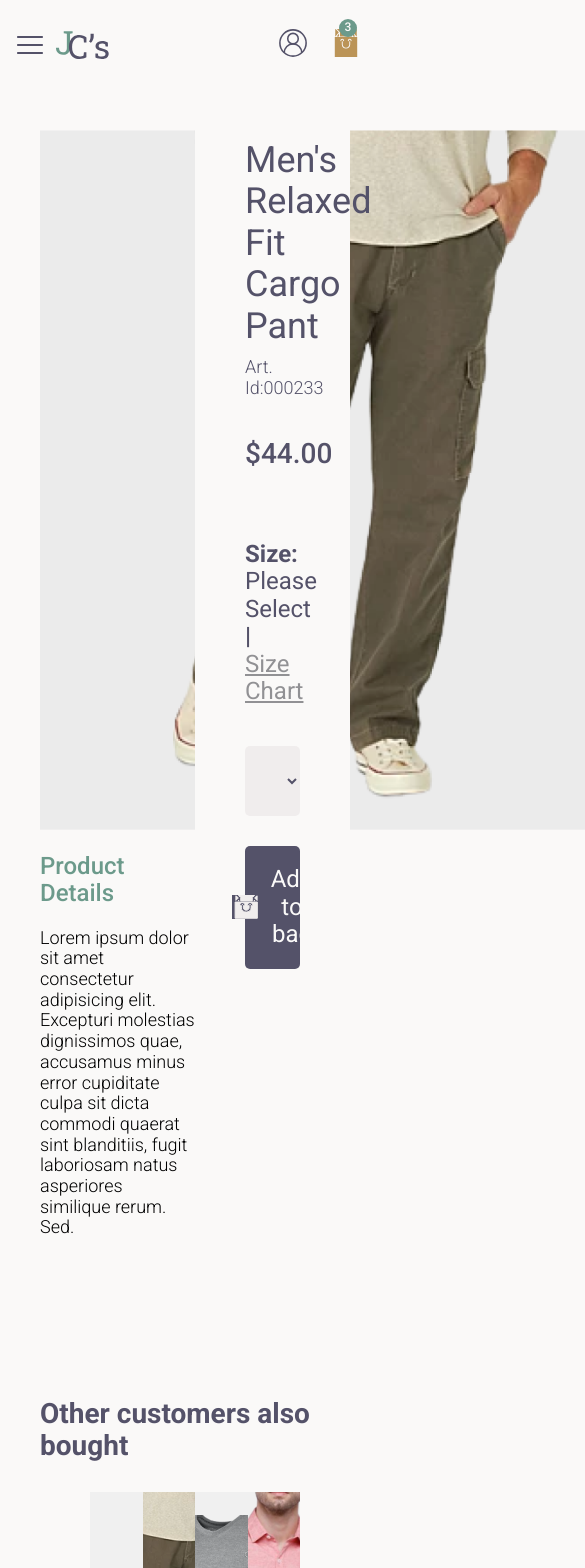
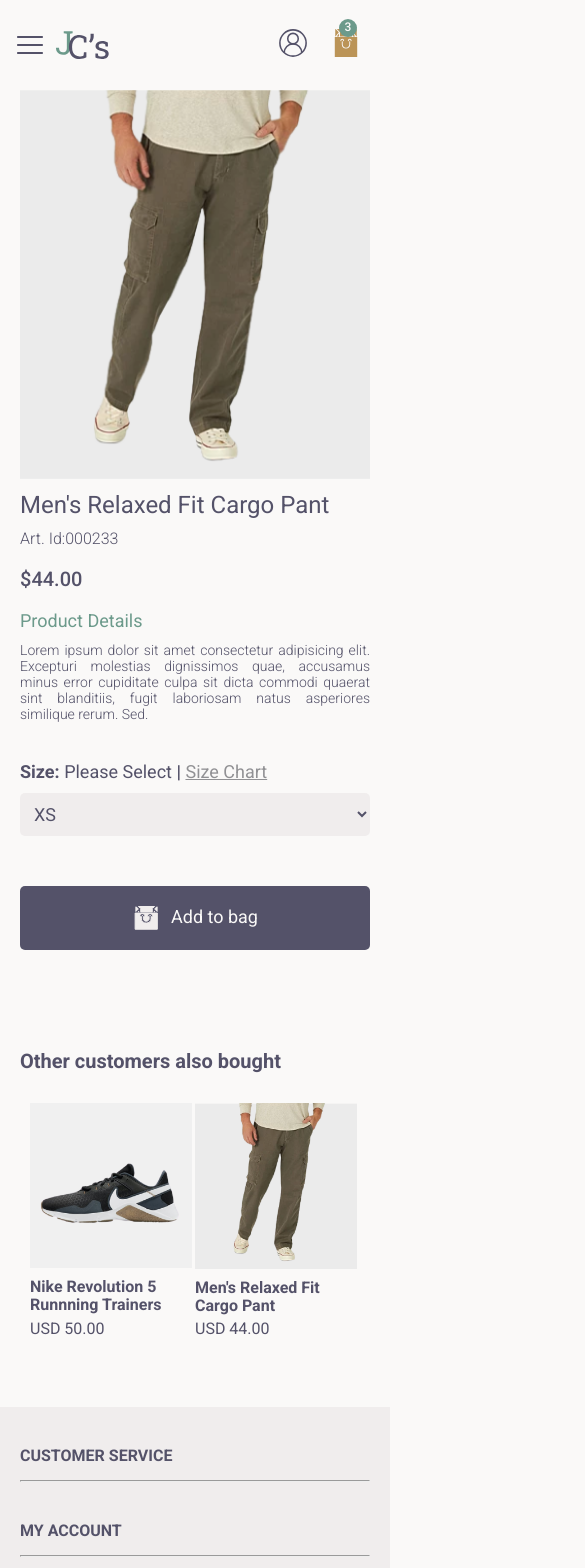
Before and after one commit to CJCB77/Online-Men-s-Clothing-Store-Frontend, a React (Create React App) app: page / in a window 390 px wide. Shown: the top 1568 px of the page, 585 px wide, since content can reach past the window. Built offline with nearby package versions, Linux system fonts and the light colour scheme.

Commit message:
Product page is fully responsive now

```diff
--- a/src/components/Suggestions.js
+++ b/src/components/Suggestions.js
@@ -1,32 +1,57 @@
-import React from 'react'
+import React, { useEffect, useState } from 'react'
 import suggestionStyles from "../styles/suggestions.module.css"
 
 //Import Products for testing UI
 import { products } from '../products'
-
+//Import hooks
+import useWindowDimension from '../hooks/useWindowDimension';
 //Import react-elastic-carousel
 import Carousel, {consts} from 'react-elastic-carousel';
 
 //Import icons
-import rightArrow from "../imgs/right-arrow2.svg"
-import leftArrow from "../imgs/left-arrow.svg"
+import rightArrow from "../imgs/icons/white-arrow-right.svg"
+import leftArrow from "../imgs/icons/white-arrow-left.svg"
 
 const Button = ({type, onClick, isEdge}) => {
 
-  const arrowStyle =  {
-    height:"3rem",
+  const rightArrowStyle =  {
+    height:"2rem",
+    visibility: isEdge ? "hidden" : "visible",
+    height:"5rem",
+    width:"5rem",
+    backgroundColor: "rgba(84, 82, 105, 0.9)",
+    borderRadius:"3rem",
+    padding:"1rem",
+    position:"absolute",
+    top:"50%",
+    right:"0",
+    transform: "translateY(-50%)"
+  }
+  const leftArrowStyle =  {
+    height:"2rem",
+    visibility: isEdge ? "hidden" : "visible",
+    height:"5rem",
+    width:"5rem",
+    backgroundColor: "rgba(84, 82, 105, 0.9)",
+    borderRadius:"3rem",
+    padding:"1rem",
+    position:"absolute",
+    top:"50%",
+    left:"0",
+    transform: "translateY(-50%)",
+    zIndex: "99",
   }
 
   const btnStyle = {
-    height:"5rem",
     alignSelf:"center",
-    padding:"0.5rem",
     border:"none",
-    borderRadius:"3rem",
+    backgroundColor:"transparent",
+    cursor:"pointer",
+
   }
 
-  const leftIcon = <img src={leftArrow} alt="" style={arrowStyle}/>
-  const rightIcon = <img src={rightArrow} alt="" style={arrowStyle} />
+  const leftIcon =  <img src={leftArrow} alt="" style={leftArrowStyle} />
+  const rightIcon = <img src={rightArrow} alt="" style={rightArrowStyle}/>
   const pointer = type == consts.PREV ? leftIcon : rightIcon
 
   return (
@@ -39,6 +64,9 @@ const Button = ({type, onClick, isEdge}) => {
 
 export default function Suggestions() {
 
+  const [mobileDisplay, setMobileDisplay] = useState(false)
+  const windowWidth = useWindowDimension()
+
   const productsSuggestion = products.slice(0,10).map((prod) => {
     return(
       <article>
@@ -49,19 +77,38 @@ export default function Suggestions() {
     )
   })
 
+  useEffect(() => {
+    if(windowWidth < 550) {
+      setMobileDisplay(true)
+    }else {
+      setMobileDisplay(false)
+    }
+  },[windowWidth])
+
+  const breakpoints = [
+    { width: 1, itemsToShow: 2 },
+    { width: 550, itemsToShow: 2, itemsToScroll: 2, pagination: false },
+    { width: 850, itemsToShow: 3 },
+    { width: 1150, itemsToShow: 4, itemsToScroll: 2 },
+    { width: 1450, itemsToShow: 5 },
+    { width: 1750, itemsToShow: 6 },
+  ]
+
   return (
     <section className={suggestionStyles.suggestions}>
       <h3>Other customers also bought</h3>
       <div className={suggestionStyles.carousel}>
         <Carousel itemsToShow={4}
                   renderArrow={Button}
-                  pagination={false}>
+                  pagination={false}
+                  breakPoints={breakpoints}
+                  className={productsSuggestion.carousel}
+                  style={{position:"relative"}}
+                  showArrows={mobileDisplay ? false : true}
+                  >
           {productsSuggestion}
         </Carousel>
       </div>
-      {/* <div className={suggestionStyles.grid}>
-        {productsSuggestion}
-      </div> */}
     </section>
   )
 }
--- a/src/pages/Product.js
+++ b/src/pages/Product.js
@@ -1,8 +1,10 @@
-import React, { useState } from 'react'
+import React, { useEffect, useState } from 'react'
 //Components
 import Navbar from '../components/Navbar'
 import Footer from '../components/Footer'
 import Suggestion from '../components/Suggestions'
+//Hooks
+import useWindowDimension from '../hooks/useWindowDimension'
 //Styles
 import productStyles from "../styles/product.module.css"
 //Images
@@ -13,6 +15,8 @@ import { products } from '../products'
 export default function Product() {
 
   const [prod,setProd] = useState(products[1])
+  const [mobileDisplay, setMobileDisplay] = useState(false)
+  const windowWidth = useWindowDimension()
 
   function handleClick(event) {
     event.preventDefault()
@@ -27,6 +31,14 @@ export default function Product() {
       [name]: value
     }))
   }
+
+  useEffect(() => {
+    if(windowWidth < 550){
+      setMobileDisplay(true)
+    }else {
+      setMobileDisplay(false)
+    }
+  },[windowWidth])
 
   return (
     <React.Fragment>
@@ -45,8 +57,17 @@ export default function Product() {
           <h1>{prod.name}</h1>
           <span className={productStyles.product__id}>Art. Id:000233</span>
           <span className={productStyles.product__price}>${prod.price.toFixed(2)}</span>
+          {mobileDisplay &&
+          <div>
+            <h3>Product Details</h3>
+            <p>
+              Lorem ipsum dolor sit amet consectetur adipisicing elit. Excepturi molestias dignissimos quae,
+              accusamus minus error cupiditate culpa sit dicta commodi quaerat sint blanditiis,
+              fugit laboriosam natus asperiores similique rerum. Sed.
+            </p>
+          </div>}
+
           <form action="" id="form" name="form" className={productStyles.product__form}>
-
             <div className={productStyles.form__control}>
               <label>Size: <span>Please Select</span> | <a href="#">Size Chart</a></label>
               <select name="size" id="size" onChange={handleChange}>
@@ -62,6 +83,7 @@ export default function Product() {
               <img src={bagIcon} alt="" />
               Add to bag
             </button>
+
           </form>
 
         </aside>
--- a/src/styles/product.module.css
+++ b/src/styles/product.module.css
@@ -113,3 +113,109 @@
 .product__form button img {
   margin-right: 1rem;
 }
+
+/* Tablet */
+@media (max-width:1000px) {
+  .info img {
+    width: 100%;
+    height: auto;
+  }
+
+  .sidebar {
+    padding: 0;
+    margin-left: 4rem;
+  }
+
+  .sidebar h1 {
+    font-size: 3rem;
+  }
+
+  .product__price {
+    font-size: 2.4rem;
+    margin: 2rem 0;
+
+  }
+
+  .product__form {
+    font-size: 1.8rem;
+    margin-top: 4rem;
+  }
+
+  .form__control {
+    margin: 0;
+  }
+
+  .form__control label {
+    margin-bottom: 1rem;
+  }
+
+  .form__control select {
+    padding: 1rem;
+  }
+
+  .product__form button {
+    padding: 1rem 0;
+  }
+}
+
+/* Mobile */
+
+@media (max-width:550px) {
+  .product__details {
+    flex-direction: column;
+    padding: 0 2rem;
+  }
+
+  .info {
+    width: 100%;
+  }
+
+  .info h3 {
+    display: none;
+  }
+
+  .info p {
+    display: none;
+  }
+
+  .sidebar {
+    width: 100%;
+    margin-left: 0;
+    color: #545269;
+  }
+
+  .sidebar h1 {
+    font-size: 2.4rem;
+    margin-top: 1rem;
+  }
+
+  .product__id {
+    font-size: 1.6rem;
+  }
+
+  .product__price {
+    margin: 2rem 0;
+    font-size: 2rem;
+    font-weight: 500;
+  }
+
+  .sidebar h3 {
+    font-size: 1.8rem;
+    font-weight: 400;
+    color: #6C9A8B;
+    margin: 1rem 0;
+  }
+
+  .sidebar p {
+    font-size: 1.4rem;
+    font-weight: 300;
+    text-align: justify;
+  }
+
+  .sidebar button {
+    padding: 2rem 1rem;
+    margin-top: 2rem;
+  }
+
+
+}
--- a/src/styles/suggestions.module.css
+++ b/src/styles/suggestions.module.css
@@ -9,13 +9,7 @@
   font-size: 2.8rem;
   font-weight: 700;
   margin-top: 10rem;
-  margin-bottom: 1rem;
-}
-
-.grid {
-  margin: 2rem 0;
-  display: flex;
-  overflow-x: scroll;
+  margin-bottom: 2rem;
 }
 
 .suggestions article {
@@ -24,4 +18,33 @@
 
 .suggestions article h4 {
   margin: 0.5rem 0;
+  width: 90%;
 }
+
+/* Mobile */
+
+@media (max-width:550px){
+
+  .suggestions {
+    padding: 0 2rem;
+    margin-bottom: 3rem;
+  }
+
+  .suggestions h3 {
+    font-size: 2rem;
+    margin-bottom: 1rem;
+  }
+
+  .suggestions article h4 {
+    font-size: 1.6rem;
+  }
+
+  .suggestions article p {
+    font-size: 1.6rem;
+  }
+
+  .suggestions article img {
+    width: 98%;
+    height: auto;
+  }
+}
```
Also changed, not shown: src/imgs/icons/white-arrow-left.svg (added), src/imgs/icons/white-arrow-right.svg (added).
